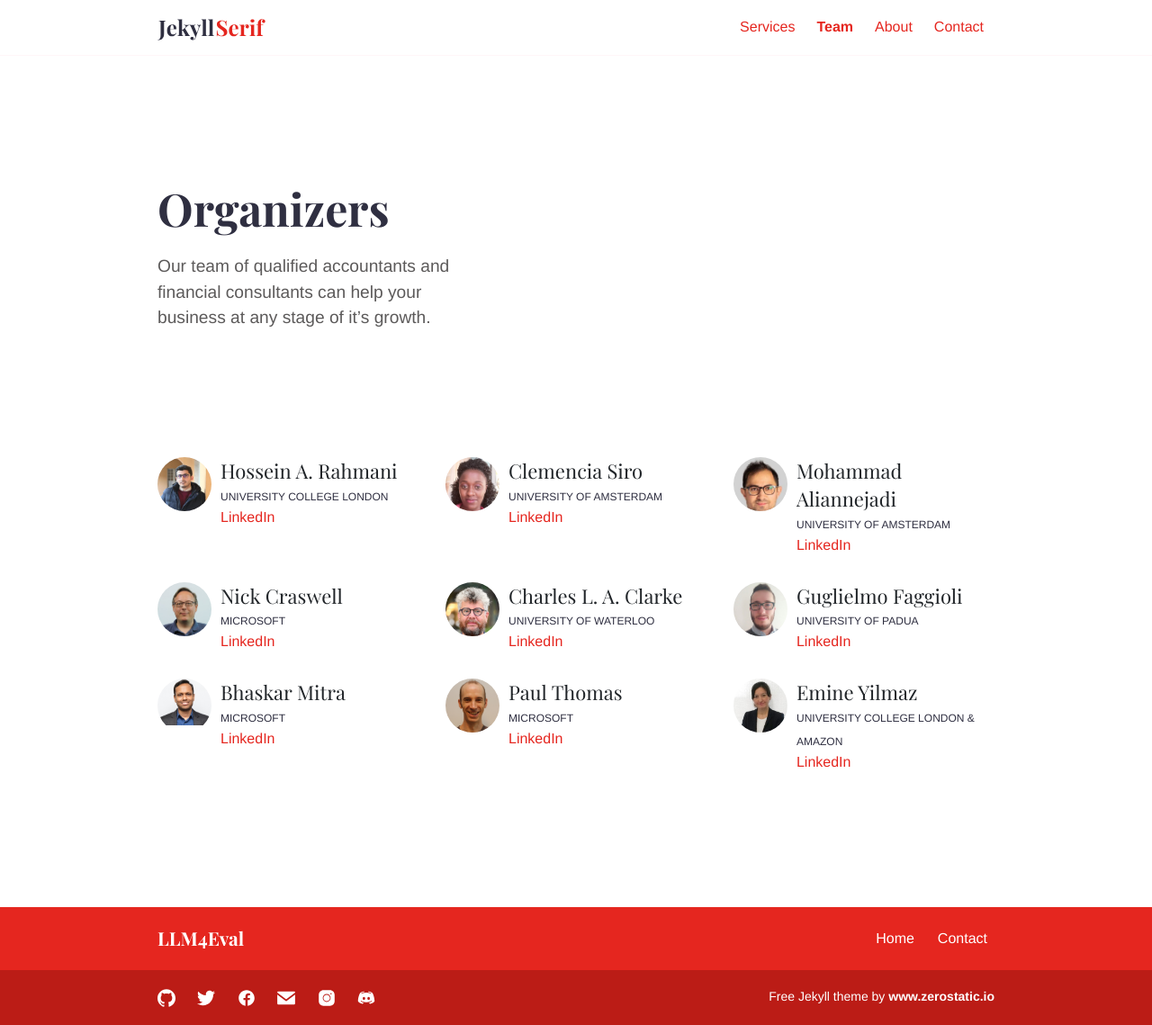
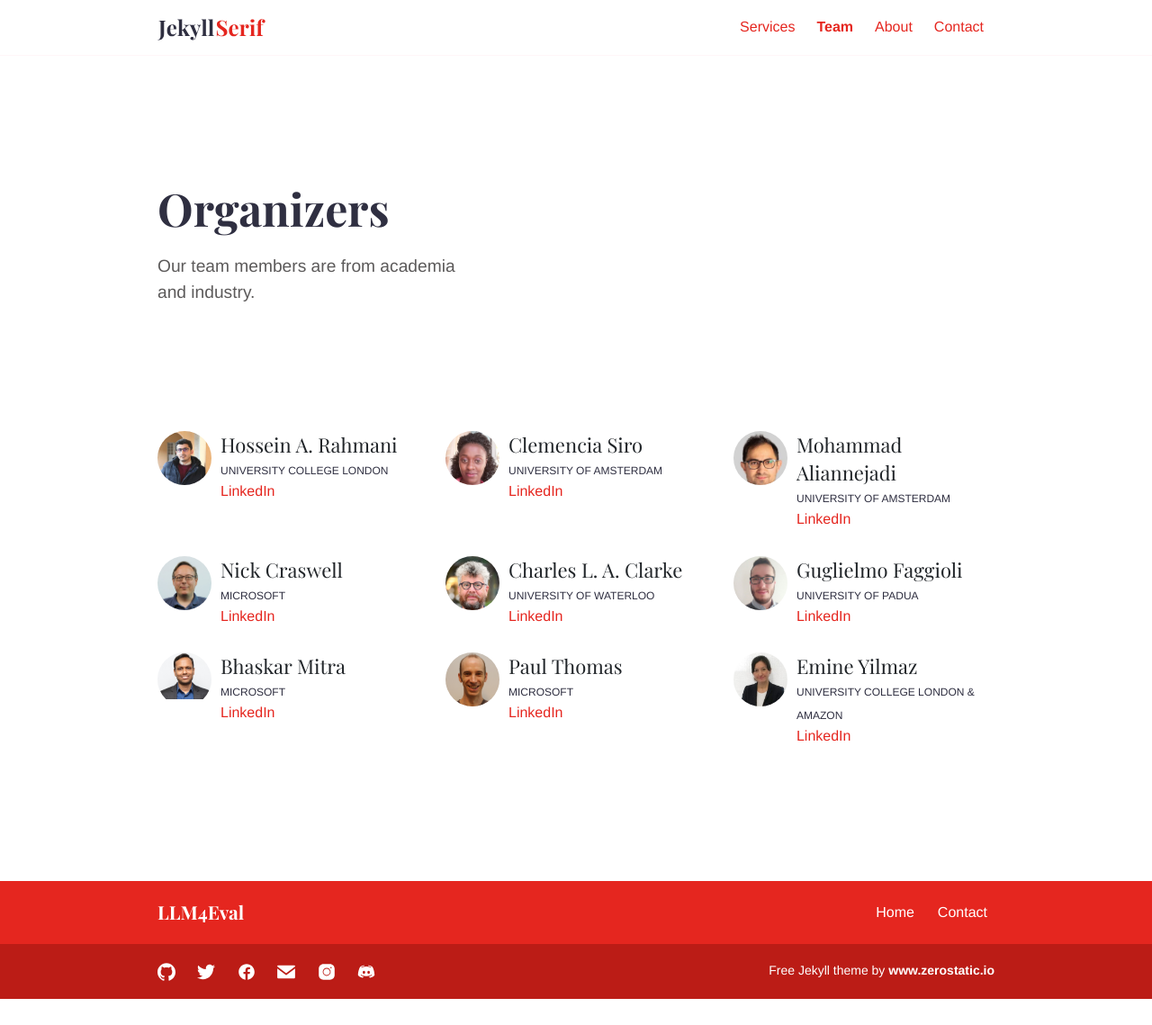
Before and after one commit to LLM4Eval/llm4eval, a Jekyll site: the page built from team.md, in a window 1280 px wide. Shown: the whole page at 90% size. Built offline with Jekyll 4.4.1, drawn with Linux system fonts in a browser that asks for light colours; after the commit the page ends 1110 px from its top, so only the background shows below that.

Commit message:
Update team.md

```diff
--- a/team.md
+++ b/team.md
@@ -9,4 +9,4 @@ intro_image_hide_on_mobile: false
 
 # Organizers
 
-Our team of qualified accountants and financial consultants can help your business at any stage of it's growth.
+Our team members are from academia and industry.
```
